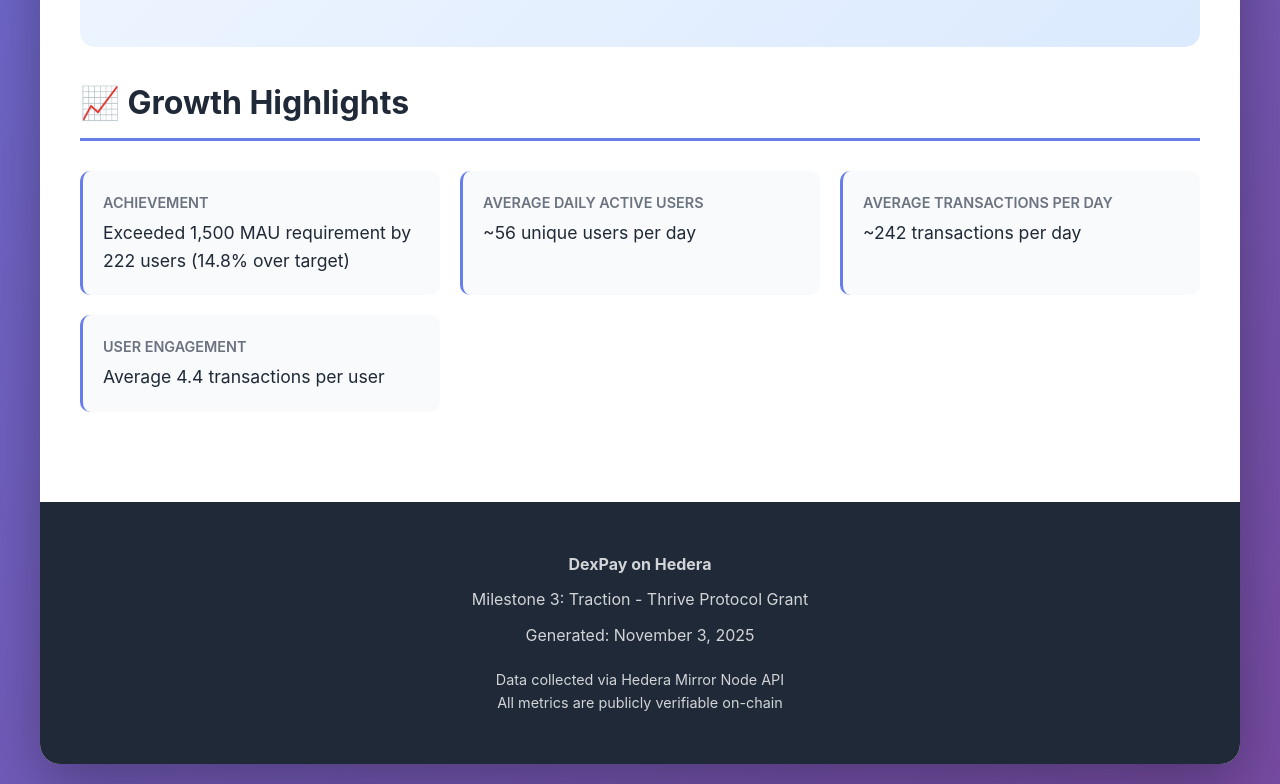
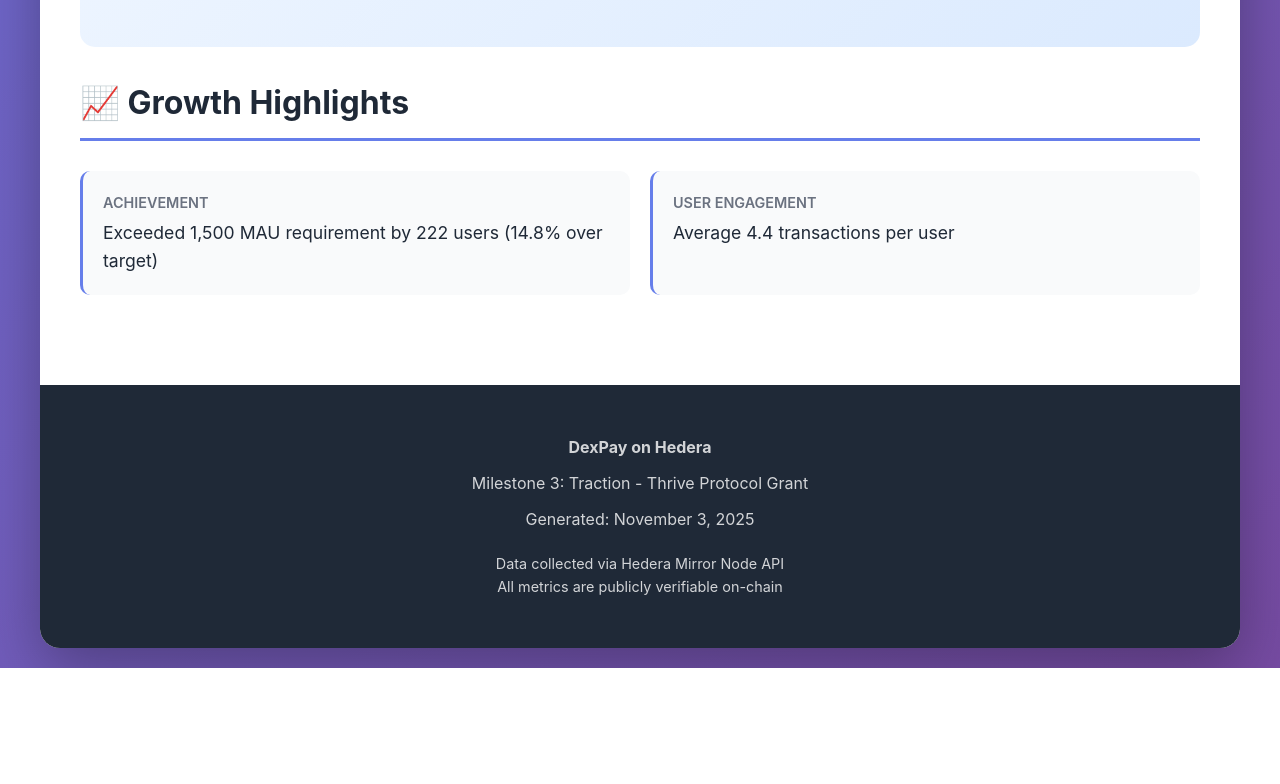
Before and after one commit to tdan1/dexpay-traction-report, a plain HTML site: page index.html in a window 1280 px wide. Shown: the part 1911-2695 px from the top of the page. After the commit the page ends 2579 px from the top, so only its background shows below. Drawn offline with Linux system fonts and the light colour scheme.

Commit message:
remove unnecessary card
Removed average daily active users and average transactions per day sections.

```diff
--- a/index.html
+++ b/index.html
@@ -327,14 +327,6 @@
                     <div class="info-value">Exceeded 1,500 MAU requirement by 222 users (14.8% over target)</div>
                 </div>
                 <div class="info-item">
-                    <div class="info-label">Average Daily Active Users</div>
-                    <div class="info-value">~56 unique users per day</div>
-                </div>
-                <div class="info-item">
-                    <div class="info-label">Average Transactions per Day</div>
-                    <div class="info-value">~242 transactions per day</div>
-                </div>
-                <div class="info-item">
                     <div class="info-label">User Engagement</div>
                     <div class="info-value">Average 4.4 transactions per user</div>
                 </div>
```
